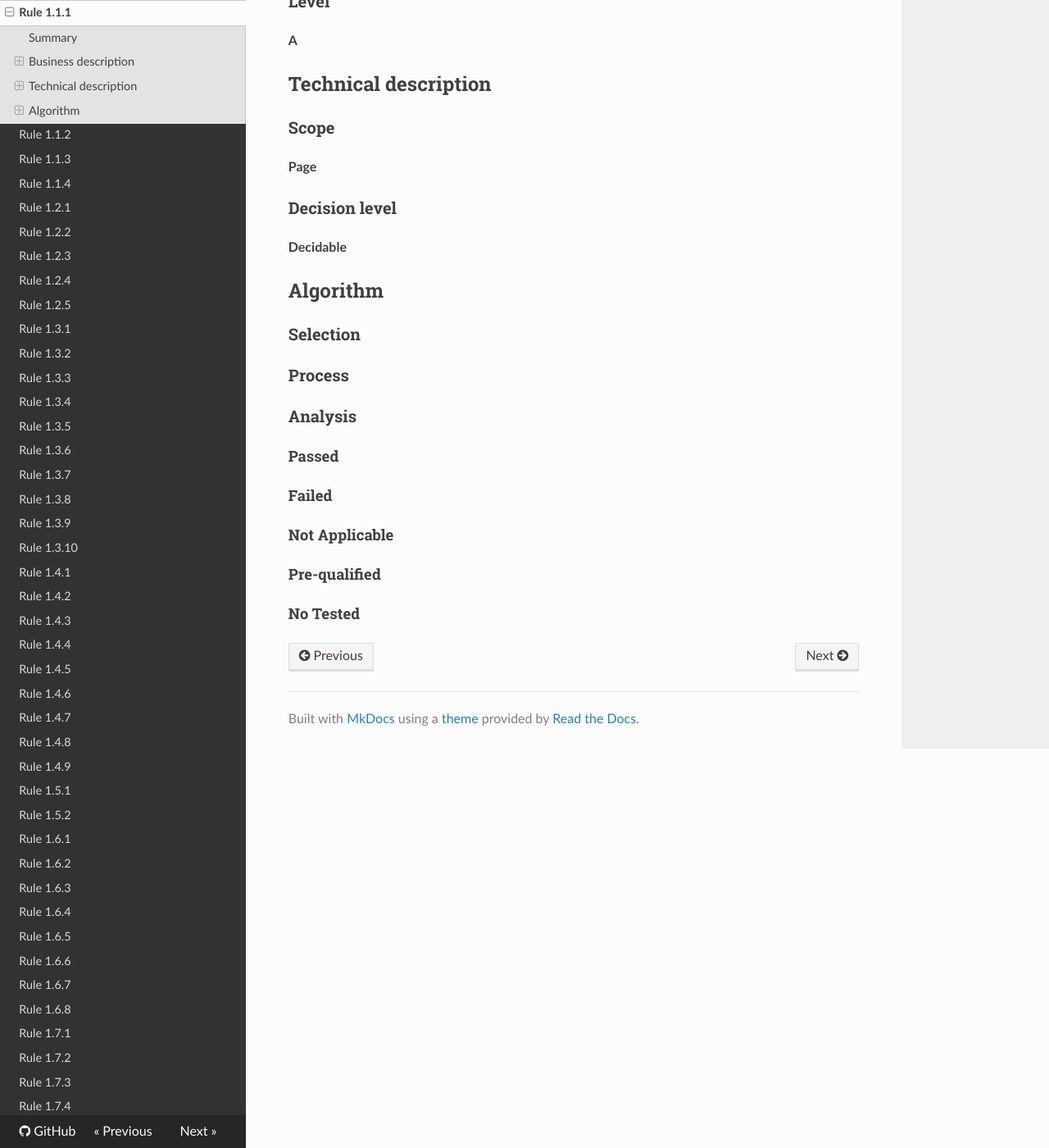
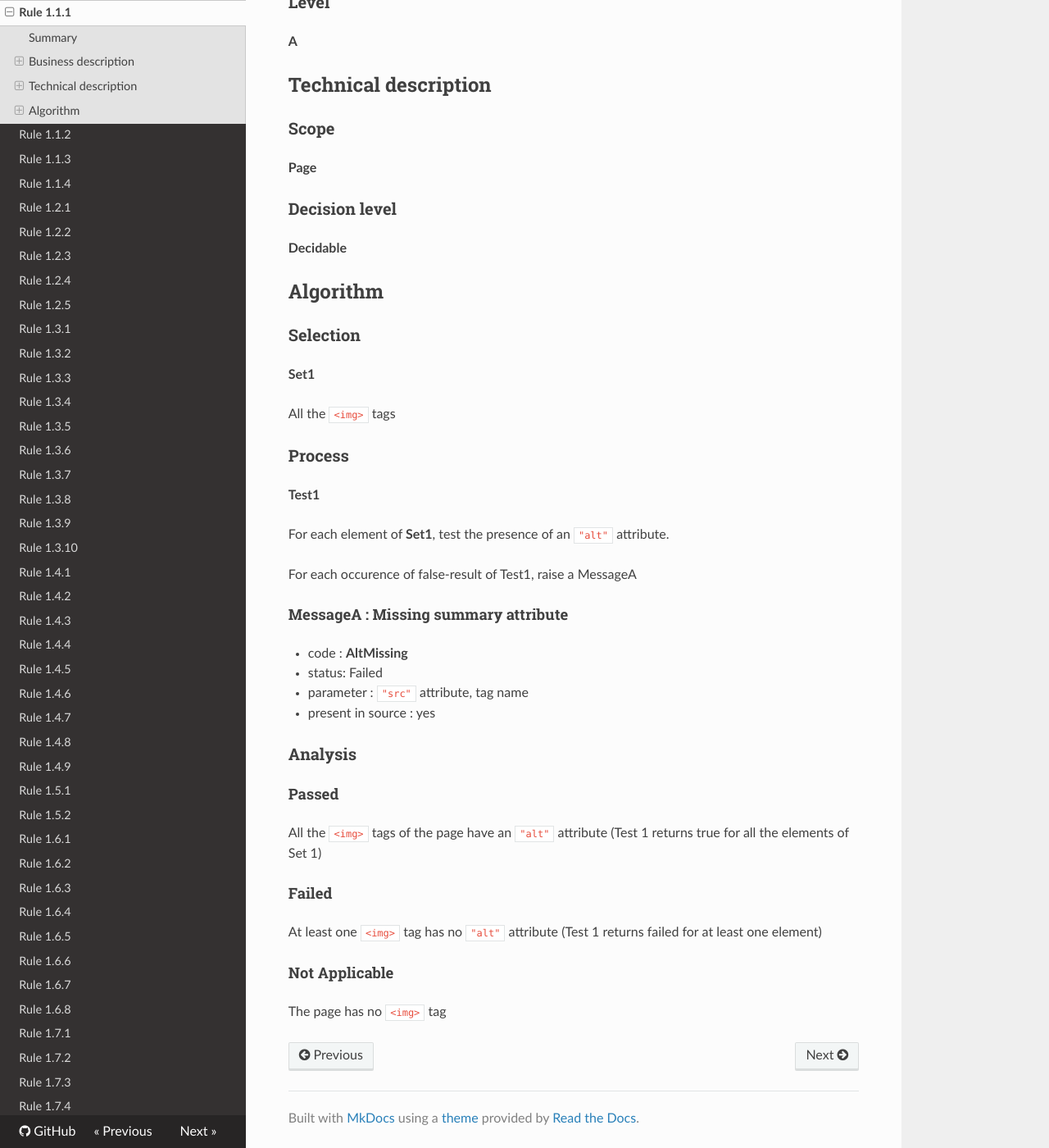
Before and after one commit to Tanaguru/Tanaguru-rules-RGAA-3-doc, an MkDocs documentation site: the page built from docs/Rule-1-1-1.md, in a window 1280 px wide and 1400 px high, scrolled down 627 px. Shown: the whole window at 82% size. Built offline with MkDocs 1.6.1, drawn with Linux system fonts in a browser that asks for light colours; nearby versions of some CDN libraries; old or Windows-style settings are respelled for this version of MkDocs; some of the changed text lies outside the part shown.

Commit message:
add rule sheet design for rule 1.1.1

```diff
--- a/docs/Rule-1-1-1.md
+++ b/docs/Rule-1-1-1.md
@@ -2,7 +2,7 @@
 
 ## Summary
 
-@@@ TO-DO
+This test consists in checking whether each `<img>` tag is defined with an `"alt"` attribute.
 
 ## Business description
 
@@ -36,16 +36,35 @@ Chaque image (balise `img`) a-t-elle un attribut `alt` ?
 
 ### Selection
 
+**Set1**
+
+All the `<img>` tags
+
 ### Process
+
+**Test1**
+
+For each element of **Set1**, test the presence of an `"alt"` attribute.
+
+For each occurence of false-result of Test1, raise a MessageA
+
+#### MessageA : Missing summary attribute
+
+-    code : **AltMissing**
+-    status: Failed
+-    parameter : `"src"` attribute, tag name
+-    present in source : yes
 
 ### Analysis
 
 #### Passed
 
+All the `<img>` tags of the page have an `"alt"` attribute (Test 1 returns true for all the elements of Set 1)
+
 #### Failed
+
+At least one `<img>` tag has no `"alt"` attribute (Test 1 returns failed for at least one element)
 
 #### Not Applicable
 
-#### Pre-qualified
-
-#### No Tested
+The page has no `<img>` tag
```
